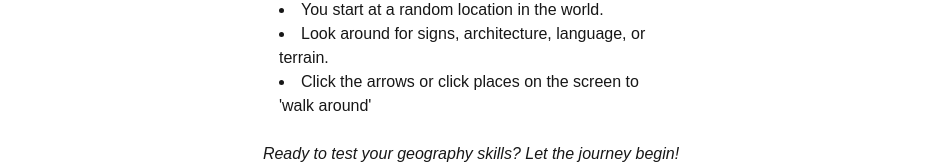
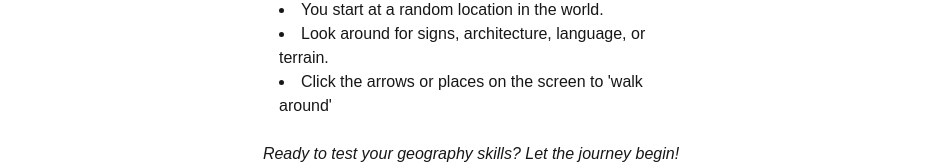
Before and after one commit to TheClayFerg/WorldWideWonders, a Next.js app in the folder mapproject/: page /about in a window 1280 px wide. Shown: the part 198-366 px from the top of the page, without its empty margins (169-1108 px from the left). Built offline with nearby package versions, Linux system fonts and the light colour scheme.

Commit message:
About Page

```diff
--- a/mapproject/app/about/page.js
+++ b/mapproject/app/about/page.js
@@ -11,7 +11,7 @@ export default function About() {
         <ul className="list-disc list-inside mt-2 mx-auto max-w-sm text-left">
           <li>You start at a random location in the world.</li>
           <li>Look around for signs, architecture, language, or terrain.</li>
-          <li>Click the arrows or click places on the screen to 'walk around'</li>
+          <li>Click the arrows or places on the screen to 'walk around'</li>
         </ul>
       </div>
       <p className="mt-6 text-md italic">Ready to test your geography skills? Let the journey begin!</p>
```
